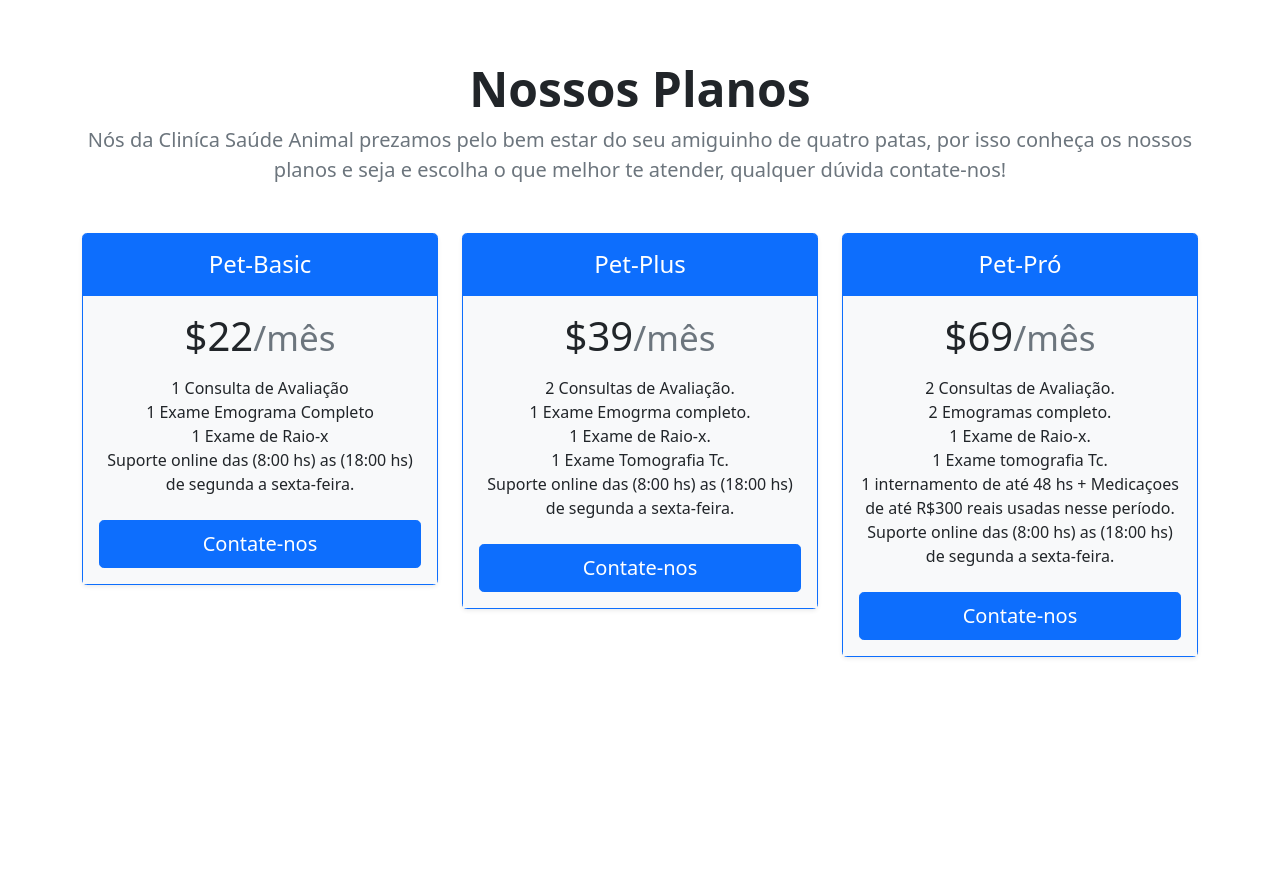
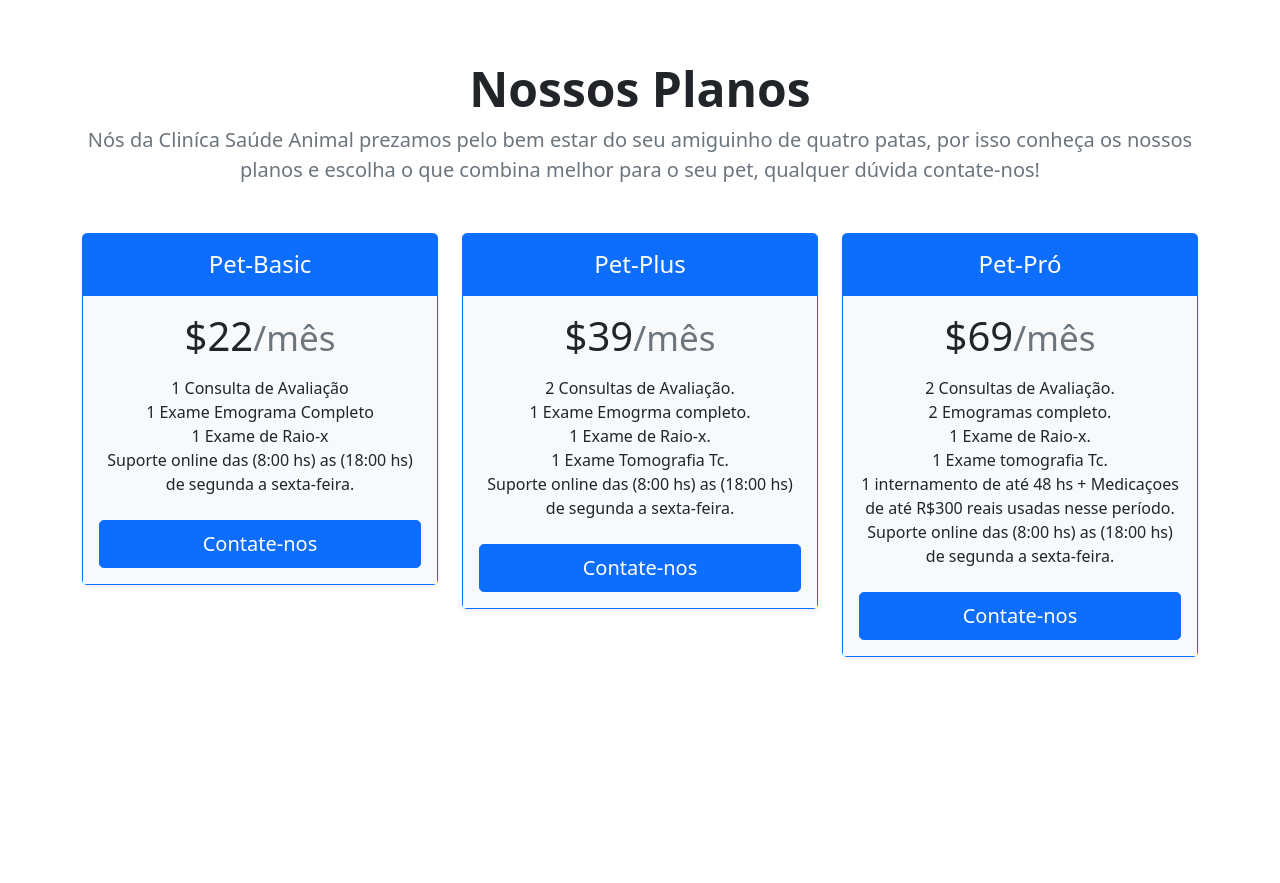
Before and after one commit to pauloalissonsilva/SAUDE-ANIMAL, a plain HTML site: page index.html in a window 1280 px wide. Shown: the part 1620-2503 px from the top of the page. Drawn offline with nearby package versions, Linux system fonts and the light colour scheme; no server answers; a script that the page names is missing.

Commit message:
correçao de texto na aplicação

```diff
--- a/index.html
+++ b/index.html
@@ -104,7 +104,7 @@
         <section id="precos" class="pt-5 mt-5">
             <div class="pricing-header pt-5 mt-5 text-center">
                 <h2 class="display-5 fw-bold">Nossos Planos</h2>
-                <p class="fs-5 mb-5 text-muted">Nós da Cliníca Saúde Animal prezamos pelo bem estar do seu amiguinho de quatro patas, por isso conheça os nossos planos e seja e escolha o que melhor te atender, qualquer dúvida contate-nos!</p>
+                <p class="fs-5 mb-5 text-muted">Nós da Cliníca Saúde Animal prezamos pelo bem estar do seu amiguinho de quatro patas, por isso conheça os nossos planos e escolha o que combina melhor para o seu pet, qualquer dúvida contate-nos!</p>
             </div>
             <div class="row row-cols-1 row-cols-md-3 mb-3 text-center">
                 <div class="col">
```
